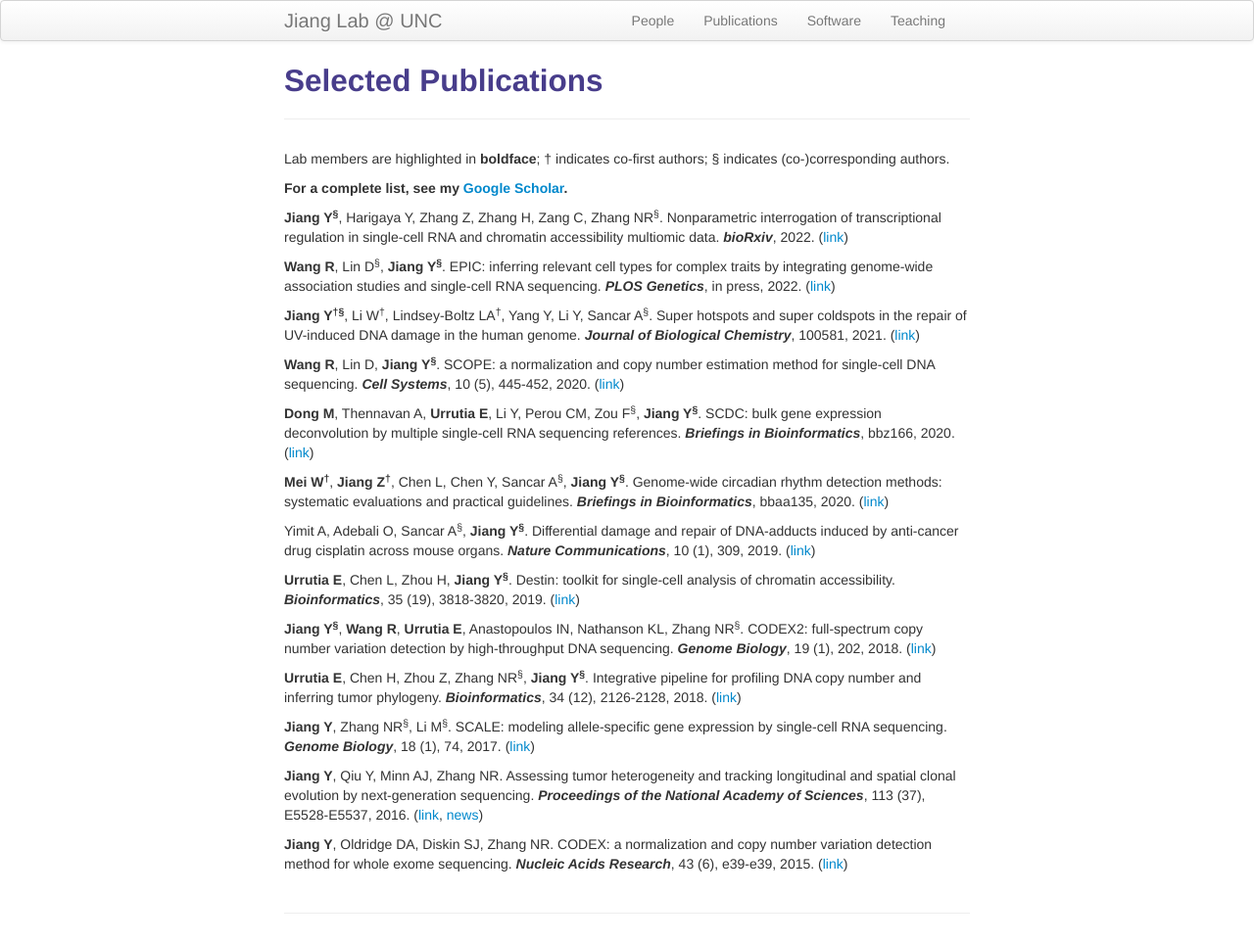
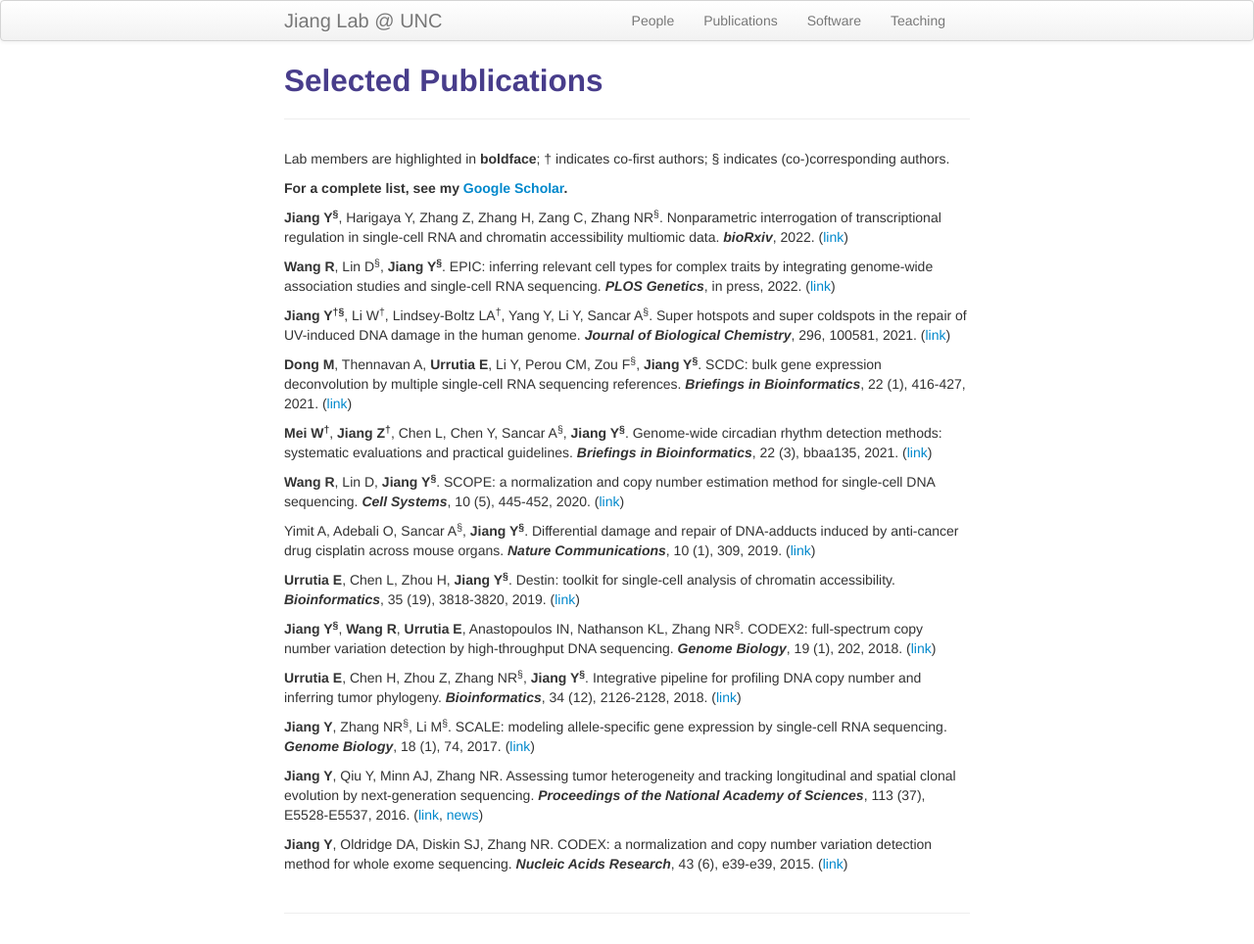
Before and after one commit to yuchaojiang/yuchaojiang.github.io, a Jekyll site: the page built from pages/pubs.md, in a window 1280 px wide. Shown: the whole page at 98% size. Built offline with Jekyll 4.4.1, drawn with Linux system fonts in a browser that asks for light colours.

Commit message:
Update pubs.md

```diff
--- a/pages/pubs.md
+++ b/pages/pubs.md
@@ -12,13 +12,13 @@ Lab members are highlighted in **boldface**; &dagger; indicates co-first authors
 
 **Wang R**, Lin D<sup>&sect;</sup>, **Jiang Y<sup>&sect;</sup>**. EPIC: inferring relevant cell types for complex traits by integrating genome-wide association studies and single-cell RNA sequencing. ***PLOS Genetics***, in press, 2022. ([link](https://www.biorxiv.org/content/10.1101/2021.06.09.447805v2))
 
-**Jiang Y<sup>&dagger;</sup><sup>&sect;</sup>**, Li W<sup>&dagger;</sup>, Lindsey-Boltz LA<sup>&dagger;</sup>, Yang Y, Li Y, Sancar A<sup>&sect;</sup>. Super hotspots and super coldspots in the repair of UV-induced DNA damage in the human genome. ***Journal of Biological Chemistry***, 100581, 2021. ([link](https://www.sciencedirect.com/science/article/pii/S0021925821003616?via%3Dihub))
+**Jiang Y<sup>&dagger;</sup><sup>&sect;</sup>**, Li W<sup>&dagger;</sup>, Lindsey-Boltz LA<sup>&dagger;</sup>, Yang Y, Li Y, Sancar A<sup>&sect;</sup>. Super hotspots and super coldspots in the repair of UV-induced DNA damage in the human genome. ***Journal of Biological Chemistry***, 296, 100581, 2021. ([link](https://www.sciencedirect.com/science/article/pii/S0021925821003616?via%3Dihub))
+
+**Dong M**, Thennavan A, **Urrutia E**, Li Y, Perou CM, Zou F<sup>&sect;</sup>, **Jiang Y<sup>&sect;</sup>**. SCDC: bulk gene expression deconvolution by multiple single-cell RNA sequencing references. ***Briefings in Bioinformatics***, 22 (1), 416-427, 2021. ([link](https://academic.oup.com/bib/advance-article/doi/10.1093/bib/bbz166/5699815))
+
+**Mei W<sup>&dagger;</sup>**, **Jiang Z<sup>&dagger;</sup>**, Chen L, Chen Y, Sancar A<sup>&sect;</sup>, **Jiang Y<sup>&sect;</sup>**. Genome-wide circadian rhythm detection methods: systematic evaluations and practical guidelines. ***Briefings in Bioinformatics***, 22 (3), bbaa135, 2021. ([link](https://academic.oup.com/bib/article/doi/10.1093/bib/bbaa135/5872170))
 
 **Wang R**, Lin D, **Jiang Y<sup>&sect;</sup>**. SCOPE: a normalization and copy number estimation method for single-cell DNA sequencing. ***Cell Systems***, 10 (5), 445-452, 2020. ([link](https://doi.org/10.1016/j.cels.2020.03.005))
-
-**Dong M**, Thennavan A, **Urrutia E**, Li Y, Perou CM, Zou F<sup>&sect;</sup>, **Jiang Y<sup>&sect;</sup>**. SCDC: bulk gene expression deconvolution by multiple single-cell RNA sequencing references. ***Briefings in Bioinformatics***, bbz166, 2020. ([link](https://academic.oup.com/bib/advance-article/doi/10.1093/bib/bbz166/5699815))
-
-**Mei W<sup>&dagger;</sup>**, **Jiang Z<sup>&dagger;</sup>**, Chen L, Chen Y, Sancar A<sup>&sect;</sup>, **Jiang Y<sup>&sect;</sup>**. Genome-wide circadian rhythm detection methods: systematic evaluations and practical guidelines. ***Briefings in Bioinformatics***, bbaa135, 2020. ([link](https://academic.oup.com/bib/article/doi/10.1093/bib/bbaa135/5872170))
 
 Yimit A, Adebali O, Sancar A<sup>&sect;</sup>, **Jiang Y<sup>&sect;</sup>**. Differential damage and repair of DNA-adducts induced by anti-cancer drug cisplatin across mouse organs. ***Nature Communications***, 10 (1), 309, 2019. ([link](https://www.nature.com/articles/s41467-019-08290-2))
 
```
